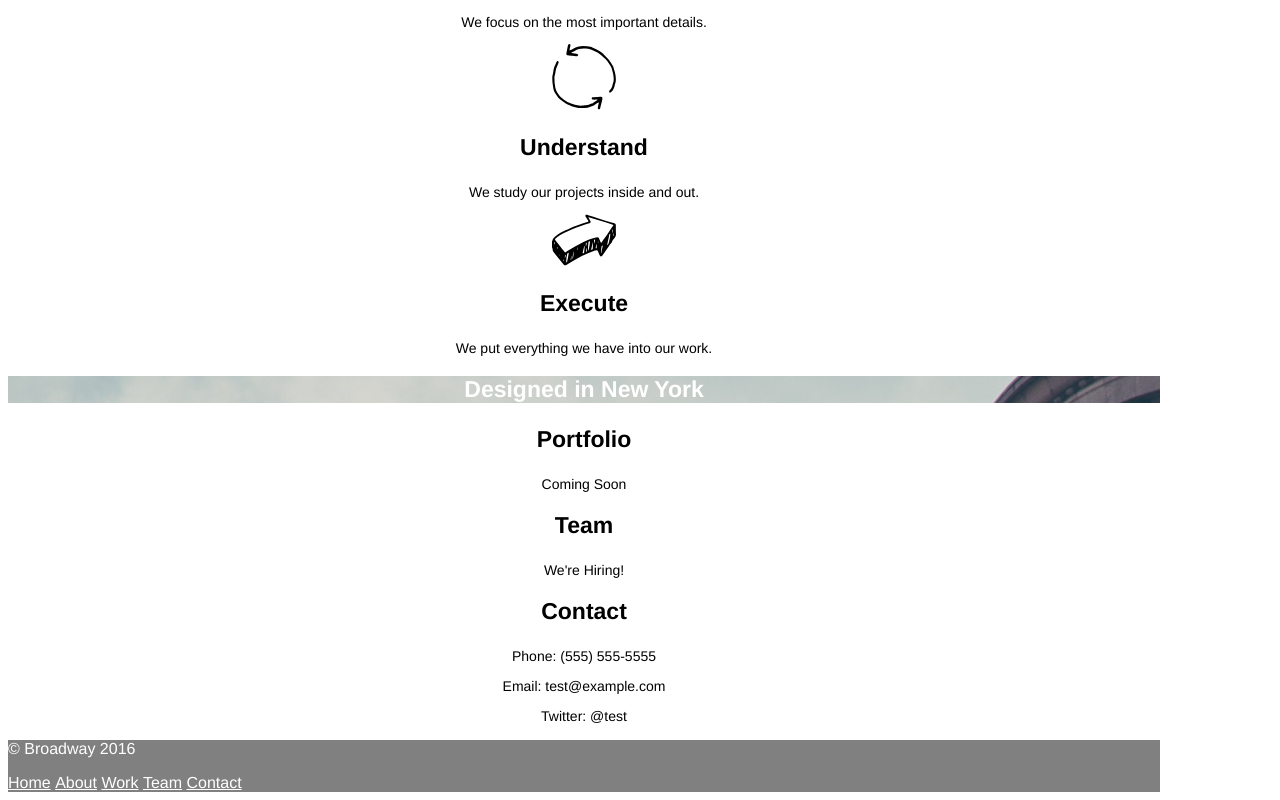
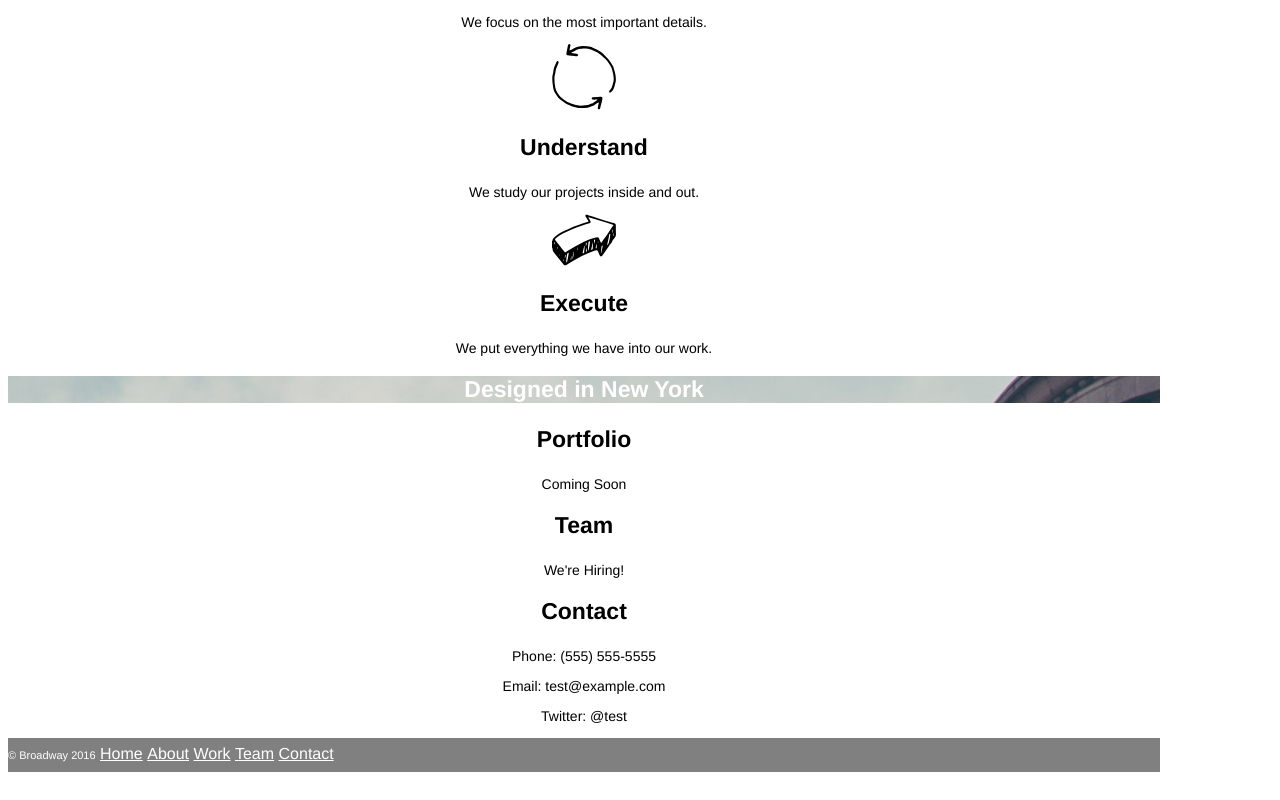
Before and after one commit to dawndg/broadway, a plain HTML site: page index.html in a window 1280 px wide. Shown: the part 524-1324 px from the top of the page. Drawn offline with Linux system fonts and the light colour scheme.

Commit message:
finished website

```diff
--- a/css/style.css
+++ b/css/style.css
@@ -57,7 +57,7 @@ h2 {
 	color: white;
 }
 
-.footer h4 {
+.footer p {
 	display: inline-block;
 	font-size: 11px;
 }
--- a/index.html
+++ b/index.html
@@ -39,15 +39,13 @@
 	        	<p>Email: test@example.com</p>
 	        	<p>Twitter: @test</p>
 	</div> <!-- main div -->
-	<div class="footer">
+	<nav class="footer">
 		<p>&copy Broadway 2016</p>
-		<nav>
 		<a href="#">Home</a>
 		<a href="#process">About</a>
 		<a href="#portfolio">Work</a>
 		<a href="#team">Team</a>
 		<a href="#contact">Contact</a>
 	</nav>
-	</div>
 	</body>
 </html>
```
Lines whose indentation alone changed are shown as unchanged.
